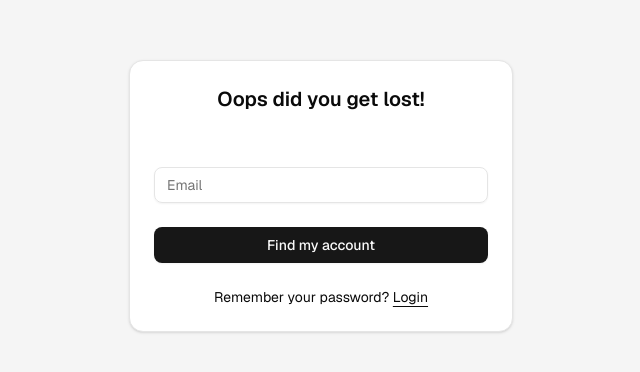
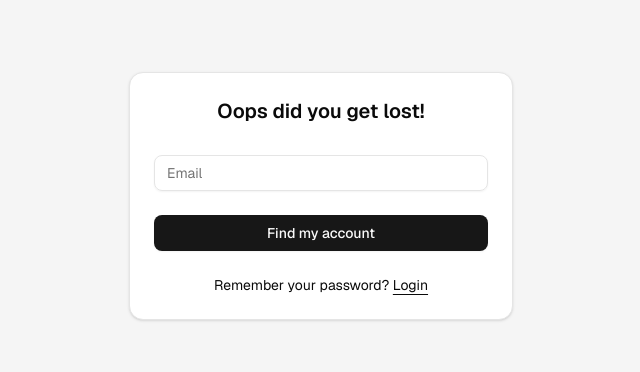
Before and after one commit to aimanmunshi/next-dashboard, a Next.js app: page /forgot in a window 1280 px wide. Shown: the part 204-576 px from the top of the page, without its empty margins (319-959 px from the left). Built offline with nearby package versions, Linux system fonts and the light colour scheme.

Commit message:
forgot-form page functional start

```diff
--- a/src/components/forgot-form.tsx
+++ b/src/components/forgot-form.tsx
@@ -1,52 +1,71 @@
+"use client";
+
+import { useState } from "react";
 import { cn } from "@/lib/utils";
 import { Button } from "@/components/ui/button";
 import {
   Card,
   CardContent,
-  CardDescription,
   CardHeader,
   CardTitle,
 } from "@/components/ui/card";
 import { Input } from "@/components/ui/input";
-import { Label } from "@/components/ui/label";
-import Link from 'next/link'
-
+import Link from "next/link";
+import { sendPasswordResetEmail } from "firebase/auth";
+import { auth } from "@/lib/firebase";
 
 export function ForgotForm({
   className,
   ...props
 }: React.ComponentProps<"div">) {
+  const [email, setEmail] = useState("");
+  const [success, setSuccess] = useState("");
+  const [error, setError] = useState("");
+  const [loading, setLoading] = useState(false);
+
+  const handleResetPassword = async (e: React.FormEvent) => {
+    e.preventDefault();
+    setLoading(true);
+    setSuccess("");
+    setError("");
+
+    try {
+      await sendPasswordResetEmail(auth, email);
+      setSuccess("✅ Password reset email sent. Check your inbox.");
+    } catch (err: any) {
+      setError(err.message || "❌ Failed to send reset email.");
+    } finally {
+      setLoading(false);
+    }
+  };
+
   return (
     <div className={cn("flex flex-col gap-6", className)} {...props}>
       <Card>
         <CardHeader className="text-center">
           <CardTitle className="text-xl">Oops did you get lost!</CardTitle>
-
         </CardHeader>
         <CardContent>
-          <form>
-            <div className="grid gap-6">
-              <div className="flex flex-col gap-4">
-
-
-              </div>
-
+          <form onSubmit={handleResetPassword}>
             <div className="grid gap-6">
               <div className="grid gap-3">
-
                 <Input
                   id="email"
                   type="email"
                   placeholder="Email"
                   required
+                  value={email}
+                  onChange={(e) => setEmail(e.target.value)}
                 />
               </div>
 
+              <Button type="submit" className="w-full" disabled={loading}>
+                {loading ? "Sending..." : "Find my account"}
+              </Button>
 
-                <Button type="submit" className="w-full">
-                  Find my account
-                </Button>
-              </div>
+              {success && <p className="text-green-600 text-sm">{success}</p>}
+              {error && <p className="text-red-600 text-sm">{error}</p>}
+
               <div className="text-center text-sm">
                 Remember your password?{" "}
                 <Link href="/login" className="underline underline-offset-4">
@@ -57,7 +76,6 @@ export function ForgotForm({
           </form>
         </CardContent>
       </Card>
-
     </div>
   );
 }
```
Lines whose indentation alone changed are shown as unchanged.
